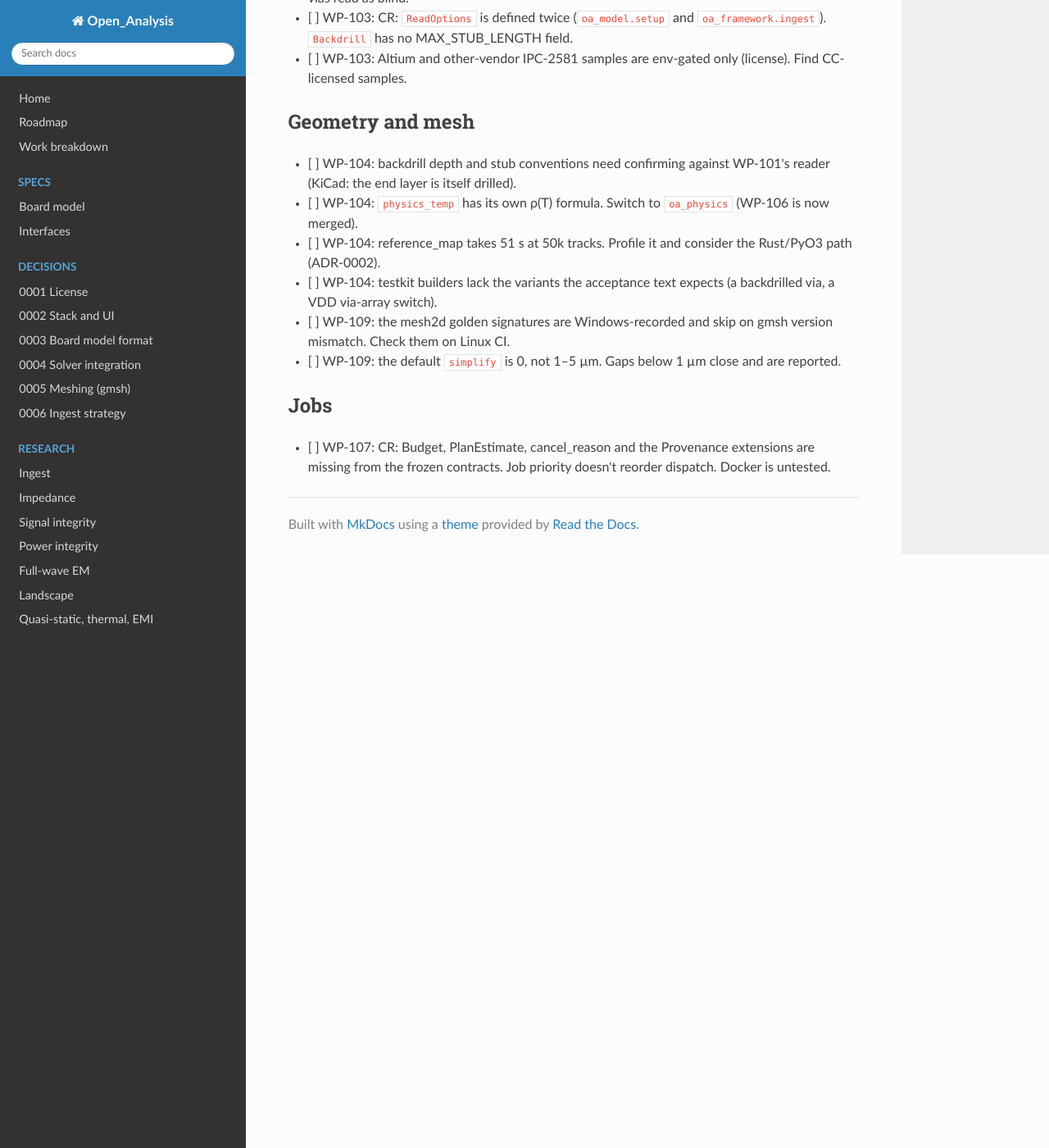
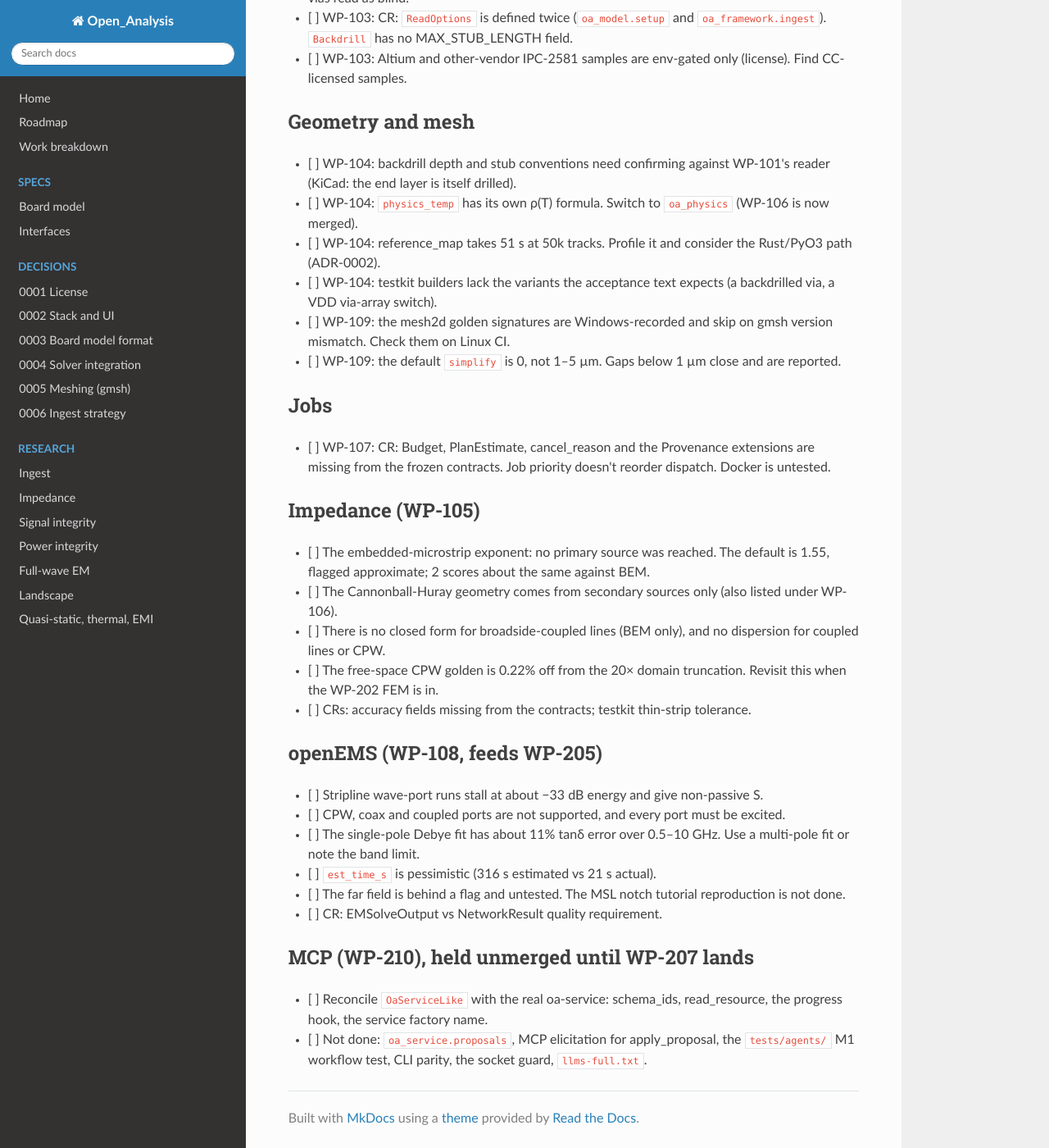
Before and after one commit to C-My-Code/Open_Analysis, an MkDocs documentation site: the page built from docs/FOLLOWUPS.md, in a window 1280 px wide and 1400 px high, scrolled down 1097 px. Shown: the whole window at 82% size. Built offline with MkDocs 1.6.1, drawn with Linux system fonts in a browser that asks for light colours; nearby versions of some CDN libraries.

Commit message:
Follow-ups from WP-105/108/210
Co-Authored-By: Claude Opus 5.5 <noreply@anthropic.com>
Claude-Session: https://claude.ai/code/session_011igm87KKv2vvAPV69iyBbW

```diff
--- a/docs/FOLLOWUPS.md
+++ b/docs/FOLLOWUPS.md
@@ -34,3 +34,22 @@ The integrator tracks known gaps found while merging work packages here. Each it
 
 ## Jobs
 - [ ] WP-107: CR: Budget, PlanEstimate, cancel_reason and the Provenance extensions are missing from the frozen contracts. Job priority doesn't reorder dispatch. Docker is untested.
+
+## Impedance (WP-105)
+- [ ] The embedded-microstrip exponent: no primary source was reached. The default is 1.55, flagged approximate; 2 scores about the same against BEM.
+- [ ] The Cannonball-Huray geometry comes from secondary sources only (also listed under WP-106).
+- [ ] There is no closed form for broadside-coupled lines (BEM only), and no dispersion for coupled lines or CPW.
+- [ ] The free-space CPW golden is 0.22% off from the 20× domain truncation. Revisit this when the WP-202 FEM is in.
+- [ ] CRs: accuracy fields missing from the contracts; testkit thin-strip tolerance.
+
+## openEMS (WP-108, feeds WP-205)
+- [ ] Stripline wave-port runs stall at about −33 dB energy and give non-passive S.
+- [ ] CPW, coax and coupled ports are not supported, and every port must be excited.
+- [ ] The single-pole Debye fit has about 11% tanδ error over 0.5–10 GHz. Use a multi-pole fit or note the band limit.
+- [ ] `est_time_s` is pessimistic (316 s estimated vs 21 s actual).
+- [ ] The far field is behind a flag and untested. The MSL notch tutorial reproduction is not done.
+- [ ] CR: EMSolveOutput vs NetworkResult quality requirement.
+
+## MCP (WP-210), held unmerged until WP-207 lands
+- [ ] Reconcile `OaServiceLike` with the real oa-service: schema_ids, read_resource, the progress hook, the service factory name.
+- [ ] Not done: `oa_service.proposals`, MCP elicitation for apply_proposal, the `tests/agents/` M1 workflow test, CLI parity, the socket guard, `llms-full.txt`.
```
